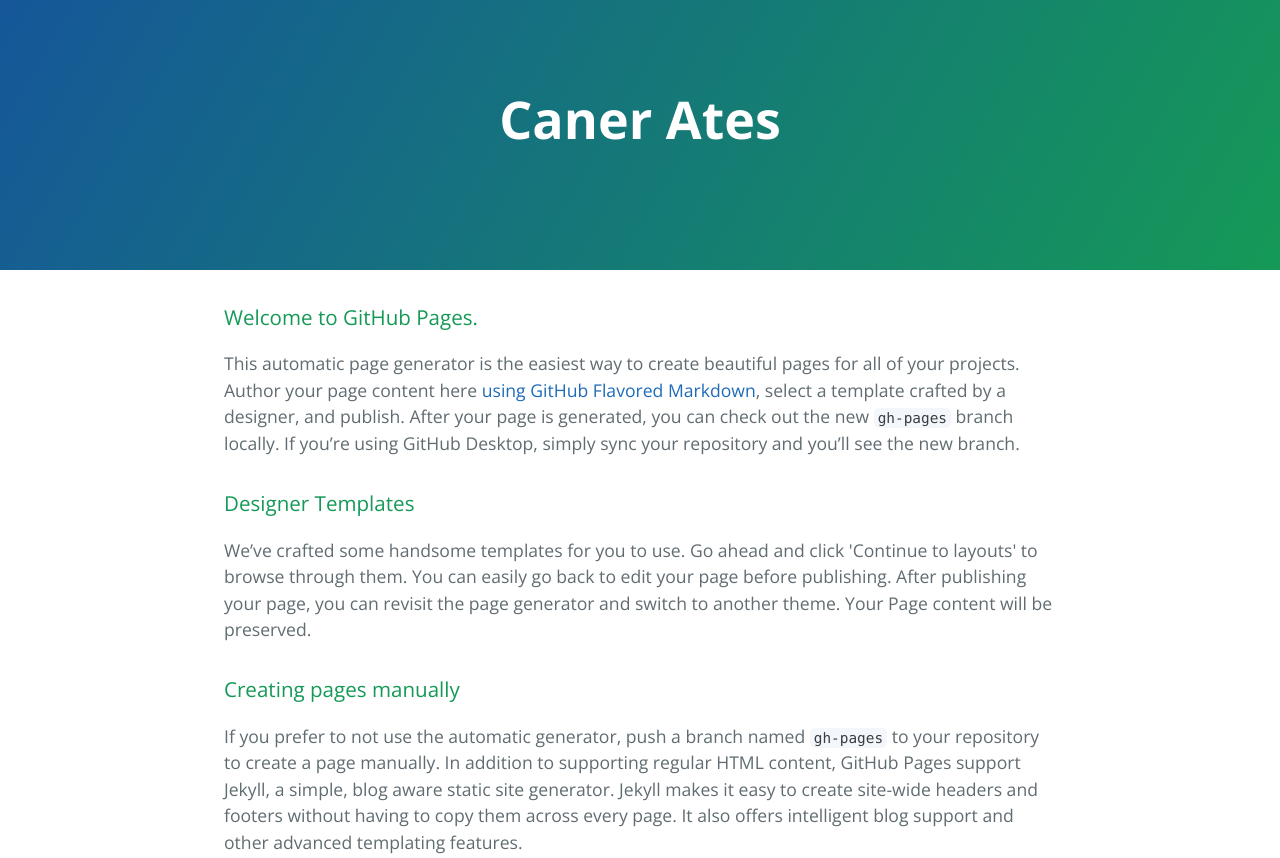
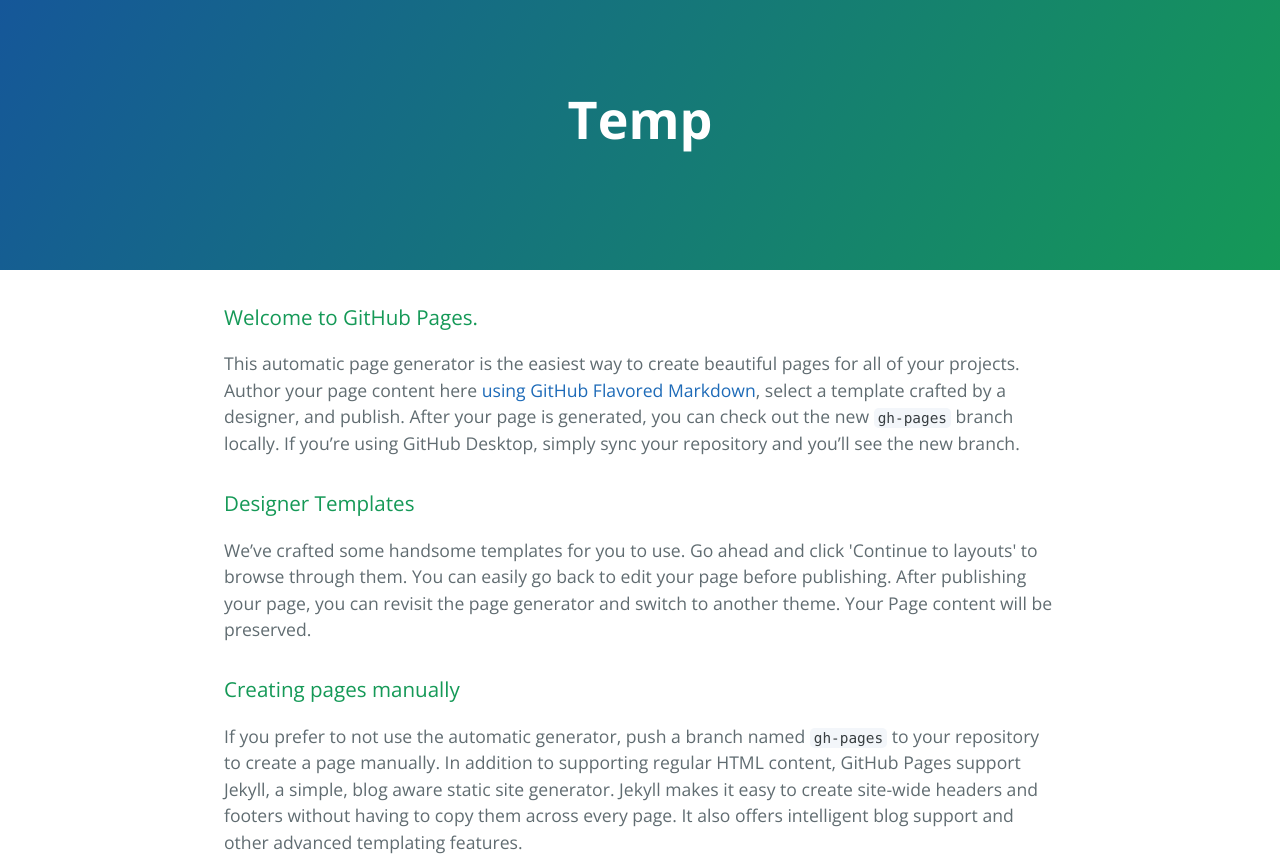
Before and after one commit to canerates/canerates.github.io, a plain HTML site: page index.html in a window 1280 px wide. Shown: the top 858 px of the page. Drawn offline with nearby package versions, Linux system fonts and the light colour scheme.

Commit message:
Update index.html

```diff
--- a/index.html
+++ b/index.html
@@ -2,7 +2,7 @@
 <html lang="en-us">
   <head>
     <meta charset="UTF-8">
-    <title>Canerates.GitHub.io by canerates</title>
+    <title>Temp</title>
     <meta name="viewport" content="width=device-width, initial-scale=1">
     <link rel="stylesheet" type="text/css" href="stylesheets/normalize.css" media="screen">
     <link href='https://fonts.googleapis.com/css?family=Open+Sans:400,700' rel='stylesheet' type='text/css'>
@@ -11,7 +11,7 @@
   </head>
   <body>
     <section class="page-header">
-      <h1 class="project-name">Caner Ates</h1>
+      <h1 class="project-name">Temp</h1>
       <h2 class="project-tagline"></h2>
     </section>
 
```
